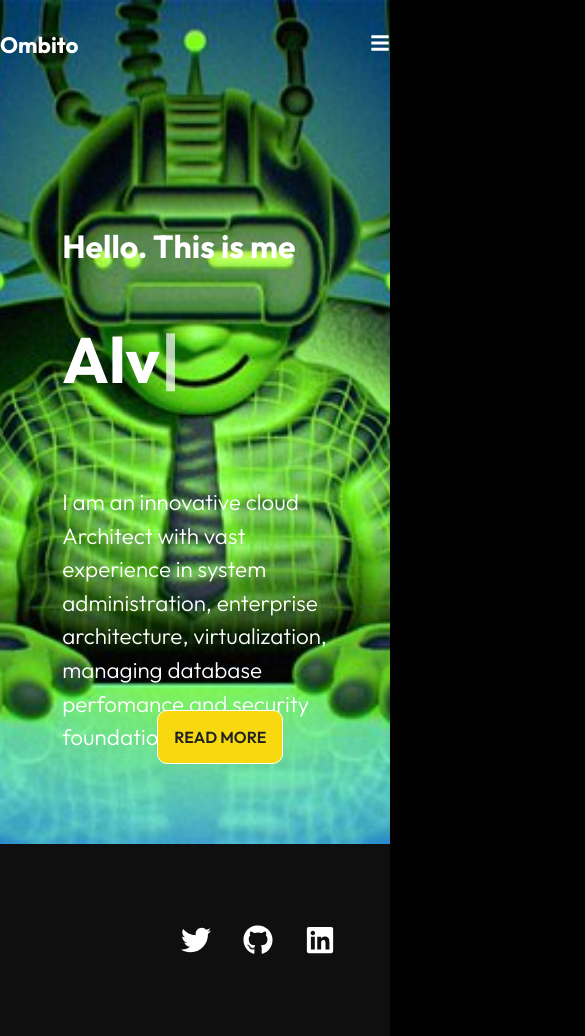
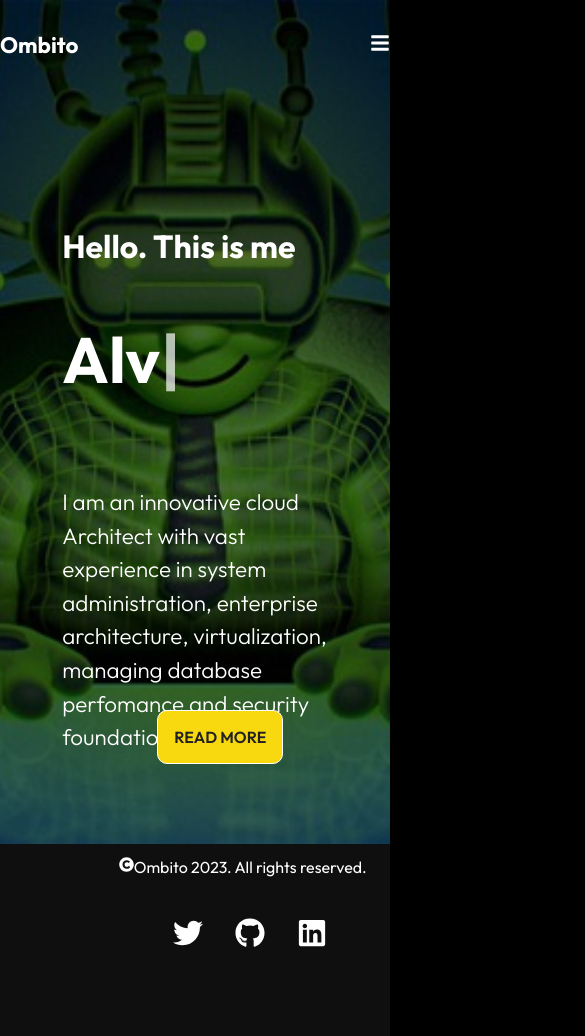
Before and after one commit to ombito/portfolio, a React (Create React App) app: page / in a window 390 px wide. Shown: the top 1036 px of the page, 585 px wide, since content can reach past the window. Built offline with nearby package versions, Linux system fonts and the light colour scheme; the HTML template or start-up script is replaced by a standard one.

Commit message:
added components

```diff
--- a/src/components/FooterStyles.css
+++ b/src/components/FooterStyles.css
@@ -71,7 +71,17 @@
     justify-content: center;
     align-items: center;
     width: 100%;
-    margin: auto;
+    }
+    .socials {
+      display: flex;
+      align-items: center;
+      position: absolute;
+      margin-left: -140%;
+    }
+    .copyright{
+      display: flex;
+      position: absolute;
+      margin-left: -180%;
     }
 
   }
--- a/src/components/HeroImg3.jsx
+++ b/src/components/HeroImg3.jsx
@@ -13,7 +13,7 @@ const HeroImg3 = () => {
 
       <div className="about-me">
         <h2>About Me</h2>
-        <p>As a cloud engineer, I have always been fascinated by the endless possibilities of cloud technology. With years <br/>of experience in the field, I have developed a deep understanding of how cloud solutions can be leveraged <br/> to drive business growth and transformation. I have been involved in numerous projects that have helped<br/> organizations modernize their infrastructure, streamline their operations and enhance their customer <br/>experience. I am also a part-time student pursuing Bachelor's degree in Business Information Technology with <br/>a comprehensive approach to learning about the latest developments in this industry. <br/> <br/>So you mean you are a solutions expert? It's okay, you can say it. I am drawn to cloud technology as it is an<br/> exciting and ever-evolving field that is pushing the boundaries of what is possible. When I am not at my desk,<br/> I enjoy taking road trips to discover new places and see the world from a fresh perspective. Ultimately,  <br/> whether I am in the road or in the cloud I am unceasingly in pursuit of new opportunities to learn and advance <br/> my professional development.</p>
+        <p>As a cloud engineer, I have always been fascinated by the endless possibilities of cloud technology. With years <br/>of experience in the field, I have developed a deep understanding of how cloud solutions can be leveraged <br/> to drive business success and transformation. I have been involved in numerous projects that have helped<br/> organizations modernize their infrastructure, streamline their operations and enhance their customer experience. <br/> So you mean you are a solutions expert? It's okay, you can say it. I am drawn to cloud technology as it is an<br/> exciting and ever-evolving field that is pushing the boundaries of what is possible. When I am not at my desk,<br/> I enjoy taking road trips to discover new places and see the world from a fresh perspective. Ultimately,  <br/> whether I am in the road or in the cloud I am unceasingly in pursuit of new opportunities to learn and advance <br/> my professional development.</p>
         <div className="wrapper">
           <div className="journey">
             <h3>My Journey</h3>
--- a/src/components/HeroImgStyles.css
+++ b/src/components/HeroImgStyles.css
@@ -10,7 +10,7 @@
     background-size: cover;
     background-position: center;
     object-fit: cover;
-    opacity: 2;
+    opacity: 0.4;
 }
 
 .mask::after {
--- a/src/components/ProjectCard.js
+++ b/src/components/ProjectCard.js
@@ -51,7 +51,7 @@ const ProjectCard = () => {
       <div className="project-container">
         <div className="project-card">
           <img src={pro4} alt="Moon project" />
-          <h2 className="project-title">Kikapu</h2>
+          <h2 className="project-title">9coderz</h2>
           <div className="pro-details">
             <p>Is a creative web & mobile app development company.</p>
             <div className="pro-btns">
```
